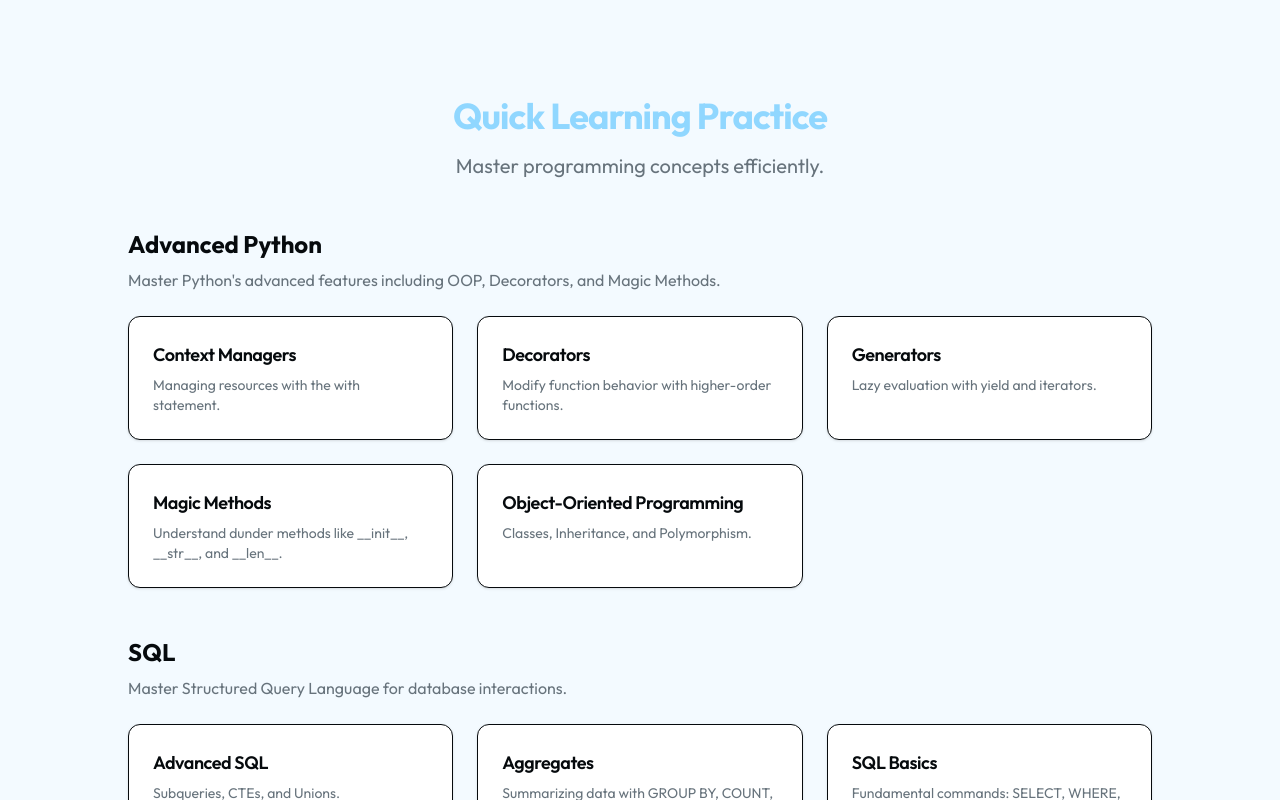
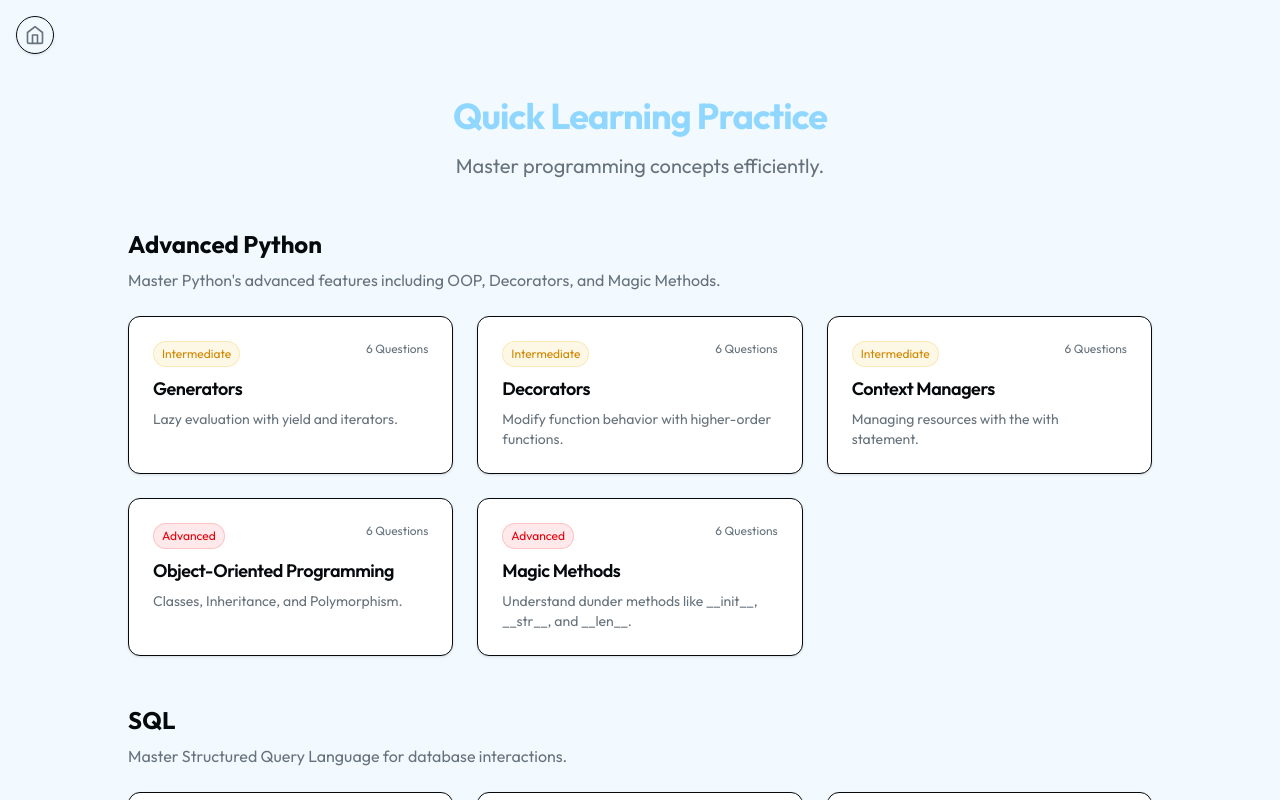
Before and after one commit to aidankeighron/quick-learning, a Next.js app: page / in a window 1280 px wide. Shown: the top 800 px of the page. Built offline with nearby package versions, Linux system fonts and the light colour scheme.

Commit message:
add difficulty

```diff
--- a/sections/python/context-managers.md
+++ b/sections/python/context-managers.md
@@ -1,6 +1,8 @@
 ---
 title: "Context Managers"
 description: "Managing resources with the with statement."
+order: 3
+difficulty: "Intermediate"
 ---
 
 ## Question 1: Context Manager Syntax
--- a/sections/python/decorators.md
+++ b/sections/python/decorators.md
@@ -1,6 +1,8 @@
 ---
 title: "Decorators"
 description: "Modify function behavior with higher-order functions."
+order: 2
+difficulty: "Intermediate"
 ---
 
 ## Question 1: Decorator Syntax
--- a/sections/python/generators.md
+++ b/sections/python/generators.md
@@ -1,6 +1,8 @@
 ---
 title: "Generators"
 description: "Lazy evaluation with yield and iterators."
+order: 1
+difficulty: "Intermediate"
 ---
 
 ## Question 1: Generator Syntax
--- a/sections/python/magic-methods.md
+++ b/sections/python/magic-methods.md
@@ -1,6 +1,8 @@
 ---
 title: "Magic Methods"
 description: "Understand dunder methods like __init__, __str__, and __len__."
+order: 5
+difficulty: "Advanced"
 ---
 
 ## Question 1: Initialization
--- a/sections/python/oop.md
+++ b/sections/python/oop.md
@@ -1,6 +1,8 @@
 ---
 title: "Object-Oriented Programming"
 description: "Classes, Inheritance, and Polymorphism."
+order: 4
+difficulty: "Advanced"
 ---
 
 ## Question 1: Class Definition
--- a/sections/sql/advanced.md
+++ b/sections/sql/advanced.md
@@ -1,6 +1,8 @@
 ---
 title: "Advanced SQL"
 description: "Subqueries, CTEs, and Unions."
+order: 4
+difficulty: "Advanced"
 ---
 
 ## Question 1: Subquery Concept
--- a/sections/sql/aggregates.md
+++ b/sections/sql/aggregates.md
@@ -1,6 +1,8 @@
 ---
 title: "Aggregates"
 description: "Summarizing data with GROUP BY, COUNT, SUM."
+order: 3
+difficulty: "Intermediate"
 ---
 
 ## Question 1: Counting Rows
--- a/sections/sql/basics.md
+++ b/sections/sql/basics.md
@@ -1,6 +1,8 @@
 ---
 title: "SQL Basics"
 description: "Fundamental commands: SELECT, WHERE, ORDER BY."
+order: 1
+difficulty: "Beginner"
 ---
 
 ## Question 1: SQL Purpose
--- a/sections/sql/joins.md
+++ b/sections/sql/joins.md
@@ -1,6 +1,8 @@
 ---
 title: "Joins"
 description: "Combining rows from two or more tables."
+order: 2
+difficulty: "Intermediate"
 ---
 
 ## Question 1: Join Purpose
--- a/src/app/layout.tsx
+++ b/src/app/layout.tsx
@@ -29,7 +29,12 @@ export default function RootLayout({
           enableSystem
           disableTransitionOnChange
         >
-          {children}
+          <div className="relative min-h-screen">
+             <a href="/" className="fixed top-4 left-4 z-50 p-2 rounded-full bg-background/80 backdrop-blur-sm border hover:bg-accent transition-colors shadow-sm group" title="Back to Home">
+                <svg xmlns="http://www.w3.org/2000/svg" width="24" height="24" viewBox="0 0 24 24" fill="none" stroke="currentColor" strokeWidth="2" strokeLinecap="round" strokeLinejoin="round" className="w-5 h-5 text-muted-foreground group-hover:text-primary"><path d="m3 9 9-7 9 7v11a2 2 0 0 1-2 2H5a2 2 0 0 1-2-2z"/><polyline points="9 22 9 12 15 12 15 22"/></svg>
+             </a>
+             {children}
+          </div>
         </ThemeProvider>
       </body>
     </html>
--- a/src/app/page.tsx
+++ b/src/app/page.tsx
@@ -40,10 +40,24 @@ export default function Home() {
                     className="block h-full"
                   >
                     <Card className="h-full hover:bg-accent/10 hover:border-accent transition-colors">
-                      <CardHeader>
-                        <CardTitle className="text-lg">{topic.title}</CardTitle>
-                        <CardDescription>{topic.description}</CardDescription>
-                      </CardHeader>
+                        <CardHeader>
+                          <div className="flex justify-between items-start mb-2">
+                             <div className={`text-xs px-2 py-1 rounded-full border ${
+                               topic.difficulty === "Beginner"
+                                 ? "bg-green-500/10 text-green-600 border-green-500/20"
+                                 : topic.difficulty === "Intermediate"
+                                 ? "bg-yellow-500/10 text-yellow-600 border-yellow-500/20"
+                                 : "bg-red-500/10 text-red-600 border-red-500/20"
+                             }`}>
+                               {topic.difficulty}
+                             </div>
+                             <div className="text-xs text-muted-foreground">
+                               {topic.questionCount} Questions
+                             </div>
+                          </div>
+                          <CardTitle className="text-lg">{topic.title}</CardTitle>
+                          <CardDescription>{topic.description}</CardDescription>
+                        </CardHeader>
                     </Card>
                   </Link>
                 ))}
--- a/src/lib/content.ts
+++ b/src/lib/content.ts
@@ -15,6 +15,9 @@ export type Topic = {
   id: string;
   title: string;
   description: string;
+  order: number;
+  difficulty: "Beginner" | "Intermediate" | "Advanced";
+  questionCount: number;
 };
 
 export type Quiz = {
@@ -59,13 +62,20 @@ export function getSections(): Section[] {
     const topicFiles = fs.readdirSync(sectionPath).filter(f => f.endsWith(".md") && f !== "info.md");
     const topics = topicFiles.map(file => {
       const content = fs.readFileSync(path.join(sectionPath, file), "utf-8");
-      const { data: topicData } = matter(content);
+      const { data: topicData, content: markdownContent } = matter(content);
+
+      // Calculate question count (approximate by counting H2 headers)
+      const questionCount = (markdownContent.match(/^## /gm) || []).length;
+
       return {
         id: file.replace(".md", ""),
         title: topicData.title,
-        description: topicData.description
+        description: topicData.description,
+        order: topicData.order || 999,
+        difficulty: topicData.difficulty || "Beginner",
+        questionCount
       };
-    });
+    }).sort((a, b) => a.order - b.order);
 
     return {
       id: folder,
```
